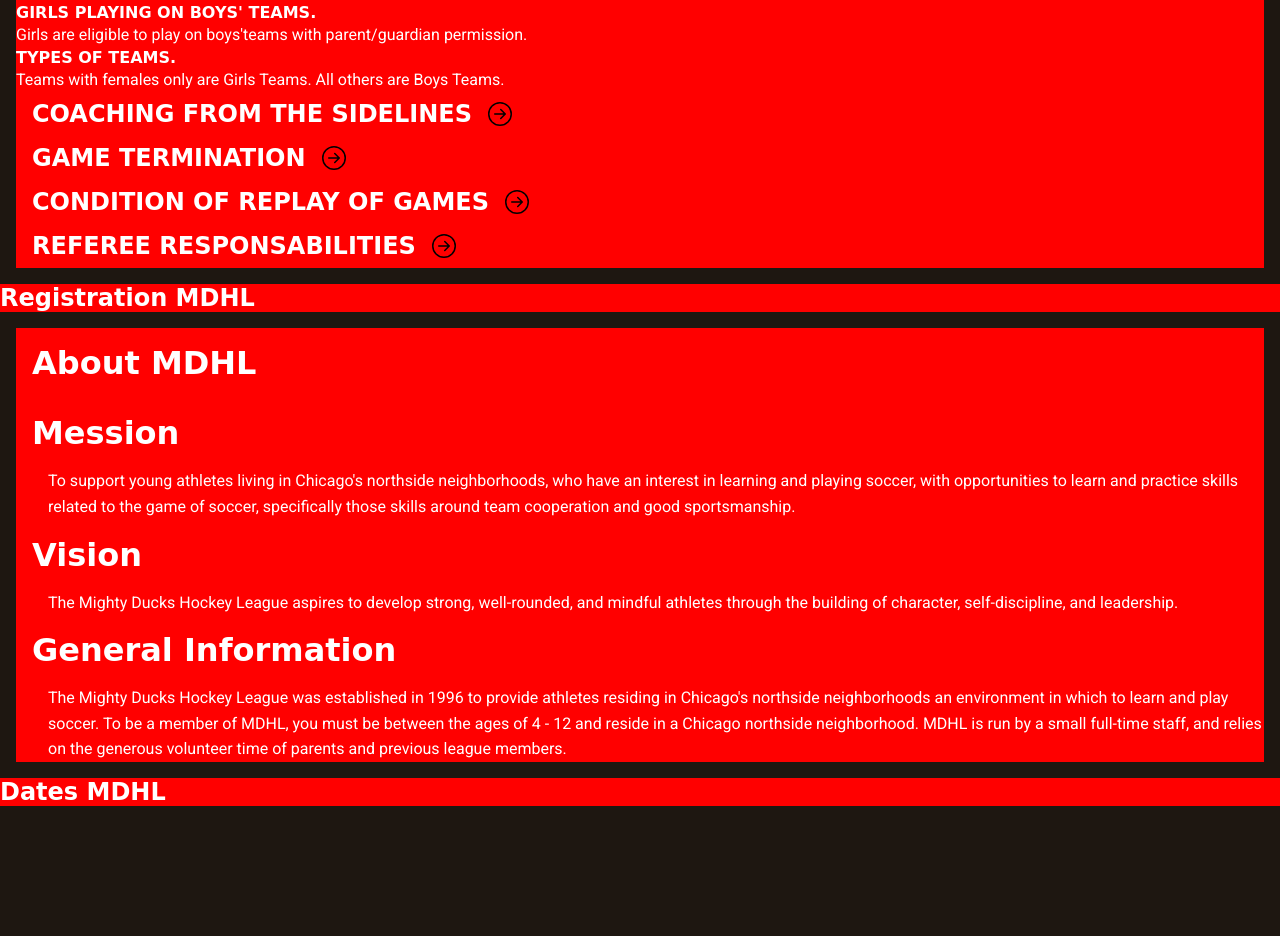
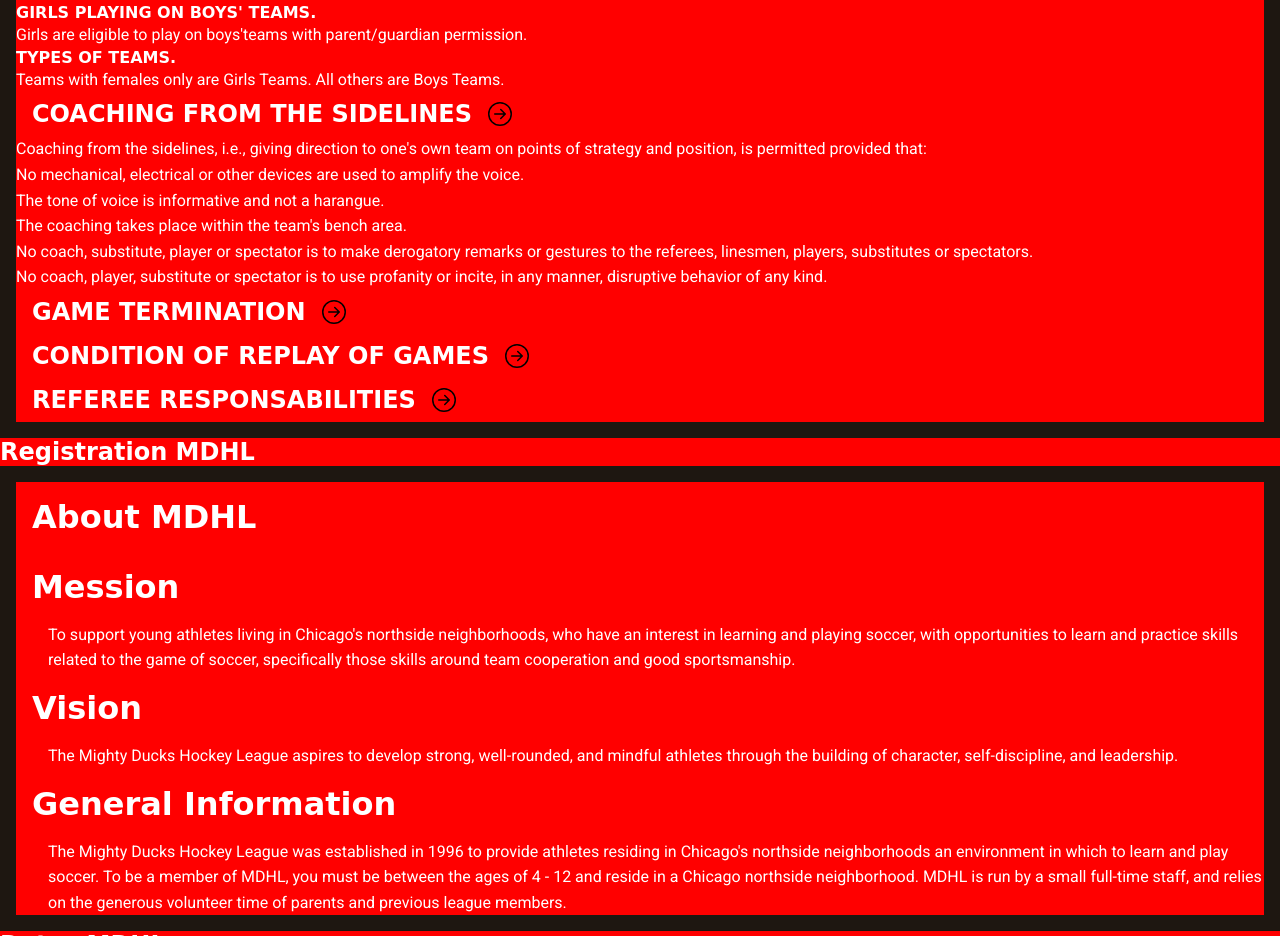
Before and after one commit to NikolaiKoz/Iniciatec-MDHL-Moblile, a website: page index.html in a window 1280 px wide. Shown: the part 2558-3494 px from the top of the page. Drawn offline with Linux system fonts and the light colour scheme; a web font is replaced by a local one.

Commit message:
feat: :art: Coaching From the sidelines was added

```diff
--- a/index.html
+++ b/index.html
@@ -686,6 +686,42 @@
                 />
               </svg>
             </div>
+
+            <ul class="CoachingFromTheSideLines-list">
+              <li class="CoachingFromTheSideLines-subItem">
+                <p class="CoachingFromTheSideLines-description">
+                  Coaching from the sidelines, i.e., giving direction to one's own team on points of strategy and position, is permitted provided that:
+                </p>
+                <ol class="CoachingFromTheSideLines-subList">
+                  <li class="CoachingFromTheSideLines-subItem">
+                    <span class="CoachingFromTheSideLines-subDescription">
+                      No mechanical, electrical or other devices are used to amplify the voice.
+                    </span>
+                  </li>
+                  <li class="CoachingFromTheSideLines-subItem">
+                    <span class="CoachingFromTheSideLines-subDescription">
+                      The tone of voice is informative and not a harangue.
+                    </span>
+                  </li>
+                  <li class="CoachingFromTheSideLines-subItem">
+                    <span class="CoachingFromTheSideLines-subDescription">
+                      The coaching takes place within the team's bench area.
+                    </span>
+                  </li>
+                  <li class="CoachingFromTheSideLines-subItem">
+                    <span class="CoachingFromTheSideLines-subDescription">
+                      No coach, substitute, player or spectator is to make derogatory remarks or gestures to the referees, linesmen, players, substitutes or spectators.
+                    </span>
+                  </li>
+                  <li class="CoachingFromTheSideLines-subItem">
+                    <span class="CoachingFromTheSideLines-subDescription">
+                      No coach, player, substitute or spectator is to use profanity or incite, in any manner, disruptive behavior of any kind.
+                    </span>
+                  </li>
+                </ol>
+              </li>
+            </ul>
+
           </article>
 
           <article
```
